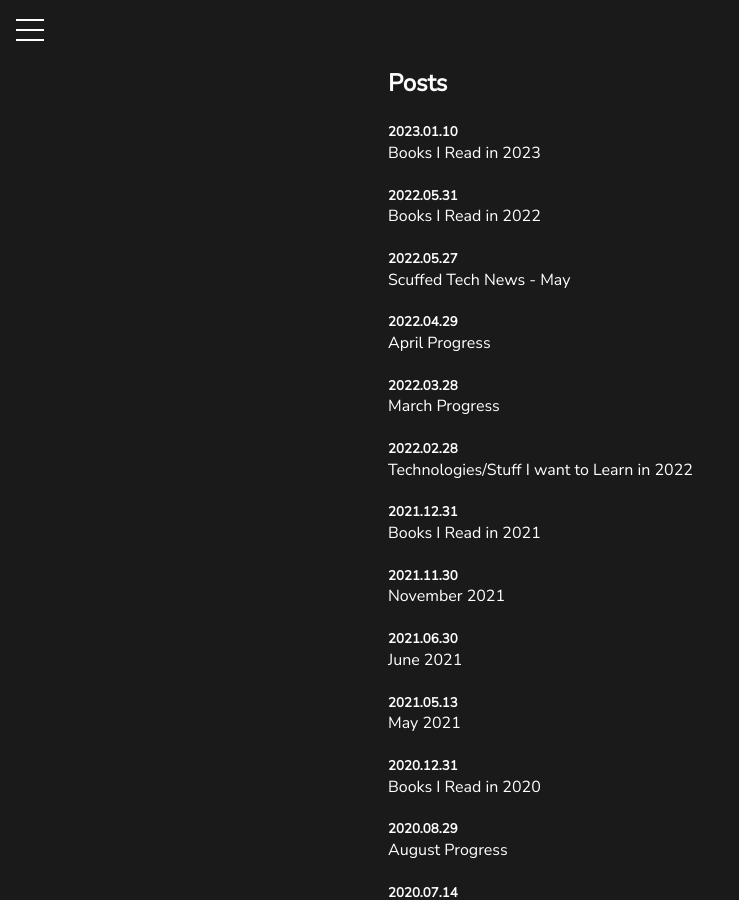
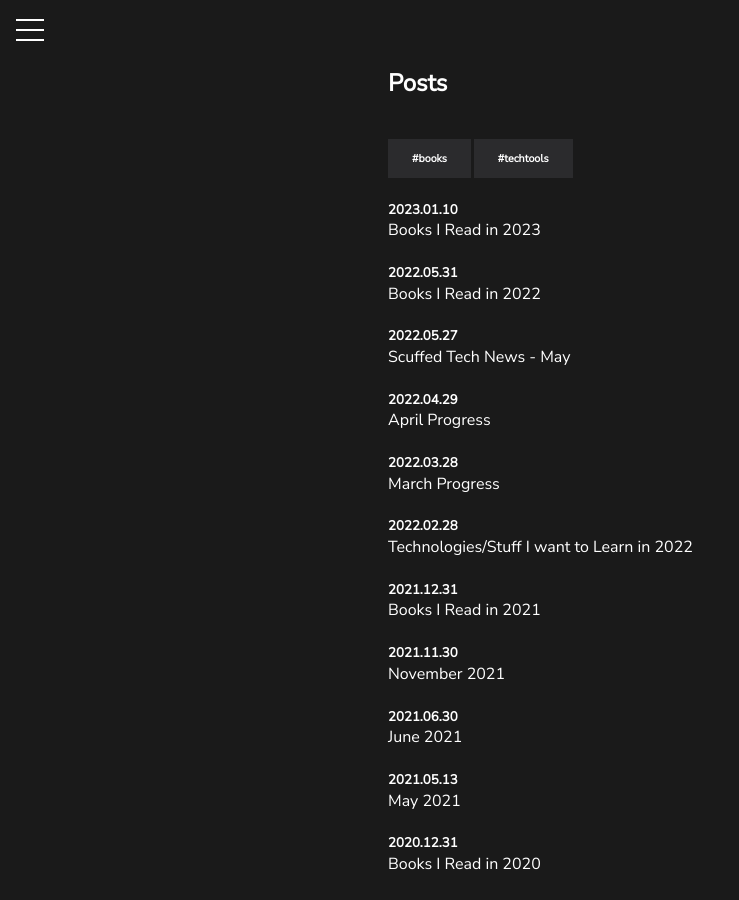
Before and after one commit to cobaltclaudia/cobaltclaudia.github.io, a Jekyll site: the page posts.html, which Jekyll copies as it is, in a window 1280 px wide and 900 px high. Shown: the whole window, without its empty margins (0-739 px from the left). Built offline with Jekyll 4.4.1, drawn with Linux system fonts in a browser that asks for light colours.

Commit message:
Update tags

```diff
--- a/posts.html
+++ b/posts.html
@@ -35,6 +35,9 @@
     <div class="container">
         <br><br><br>
         <h2>Posts</h2><br>
+        <h6><a href="blogposts/tags/books.html" class="btn">#books</a>
+            <a href="blogposts/tags/techTools.html" class="btn">#techtools</a></h6>
+        <br>
 
         <h5>2023.01.10</h5>
         <a href="blogposts/2023/20230110-BooksIReadin2023.html">Books I Read in 2023</a>
```
